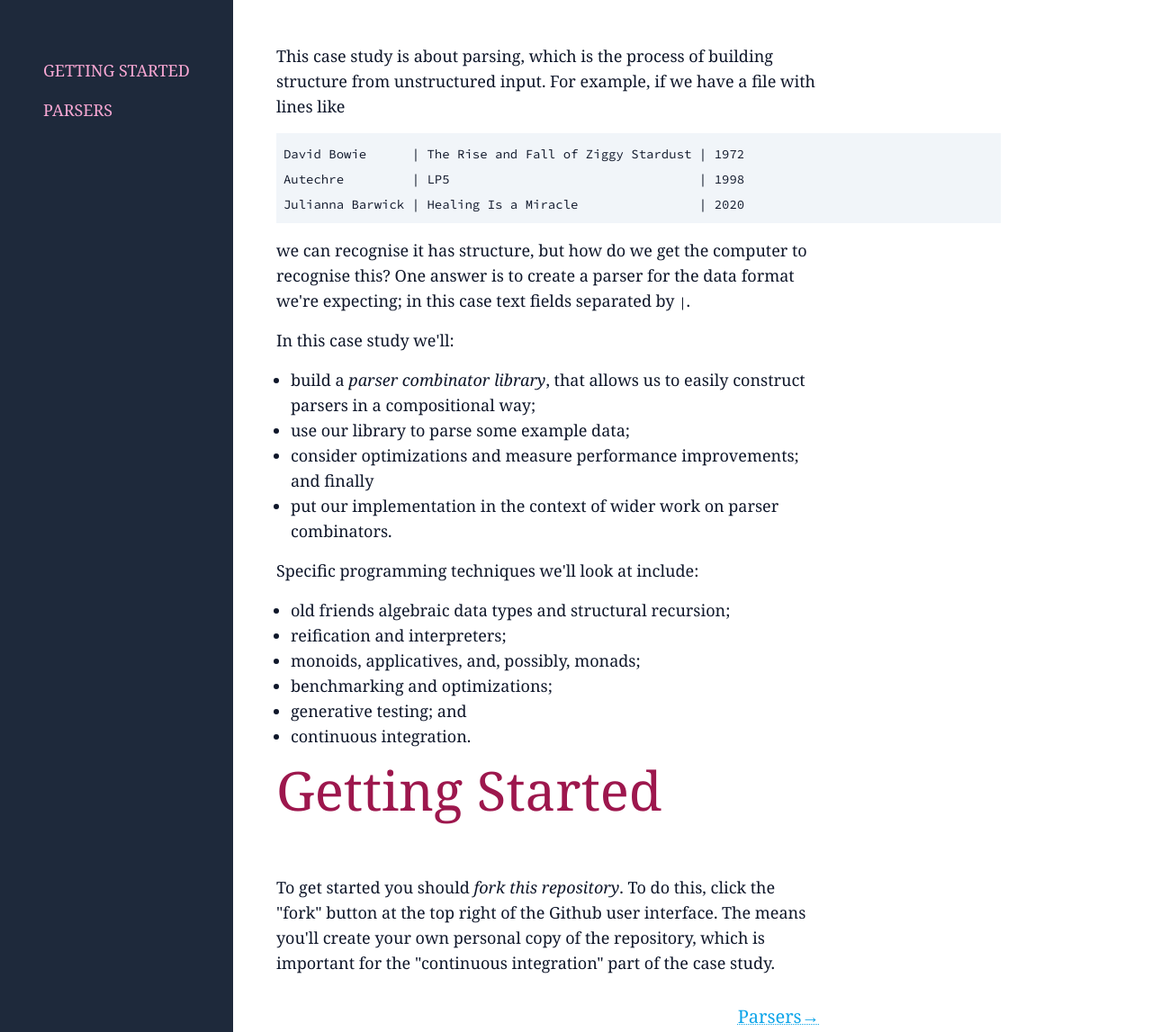
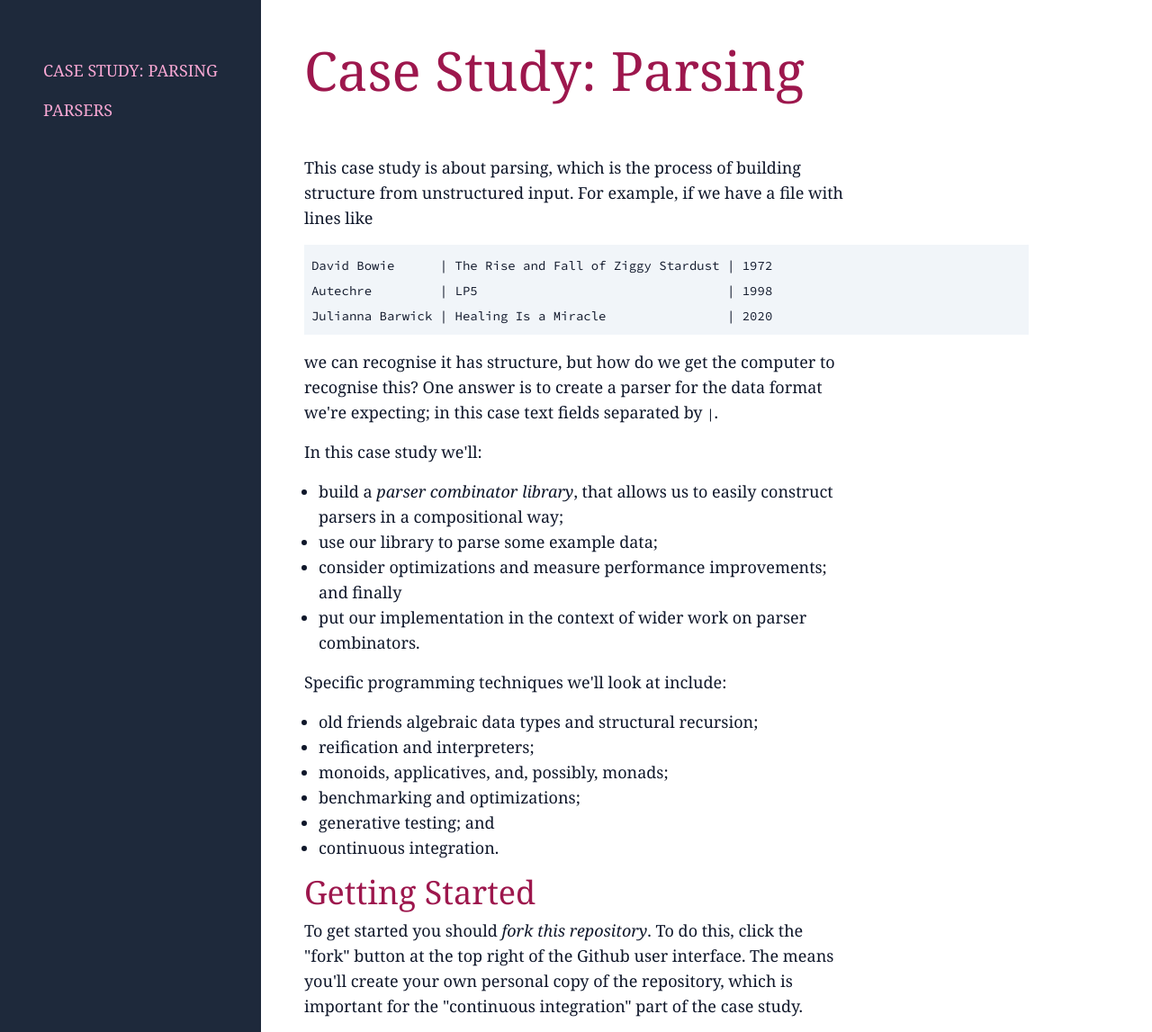
Before and after one commit to creativescala/case-study-parser, a plain HTML site: page index.html in a window 1280 px wide. Shown: the top 1147 px of the page at 90% size. Drawn offline with Linux system fonts and the light colour scheme.

Commit message:
deploy: ae0074d060ac526cb1b19a0696a7e28455bef07d

```diff
--- a/index.html
+++ b/index.html
@@ -6,7 +6,7 @@
     <meta charset="utf-8">
     <meta name="viewport" content="width=device-width, initial-scale=1.0">
     <meta name="generator" content="Laika 0.19.0" />
-    <title>Getting Started</title>
+    <title>Case Study: Parsing</title>
 
 
     <meta name="description" content="docs" />
@@ -20,17 +20,18 @@
 
 <body>
     <nav id="topbar"><p></p>
-<p><a href="../">Getting Started</a></p>
+<p><a href="../">Case Study: Parsing</a></p>
 <p><a href="parsing.html">→</a></p></nav>
     <nav id="sidebar">
         <ul class="nav-list">
-          <li class="level1 active"><a href="#">Getting Started</a></li>
+          <li class="level1 active"><a href="#">Case Study: Parsing</a></li>
           <li class="level1"><a href="parsing.html">Parsers</a></li>
         </ul>
     </nav>
 
     <div id="content">
         <main class="content">
+            <h1 id="case-study-parsing" class="title">Case Study: Parsing</h1>
             <p>This case study is about parsing, which is the process of building structure from unstructured input. For example, if we have a file with lines like</p>
             <pre><code>David Bowie      | The Rise and Fall of Ziggy Stardust | 1972
 Autechre         | LP5                                 | 1998
@@ -52,7 +53,8 @@ Julianna Barwick | Healing Is a Miracle                | 2020</code></pre>
               <li>generative testing; and</li>
               <li>continuous integration.</li>
             </ul>
-            <h1 id="getting-started" class="title">Getting Started</h1>
+
+            <h2 id="getting-started" class="section">Getting Started</h2>
             <p>To get started you should <em>fork this repository</em>. To do this, click the &quot;fork&quot; button at the top right of the Github user interface. The means you&#39;ll create your own personal copy of the repository, which is important for the &quot;continuous integration&quot; part of the case study.</p>
             <p class="nextPage"><a href="parsing.html">Parsers→</a></p>
         </main>
```
Also changed, not shown: parsing.html (+2 -2 lines).
